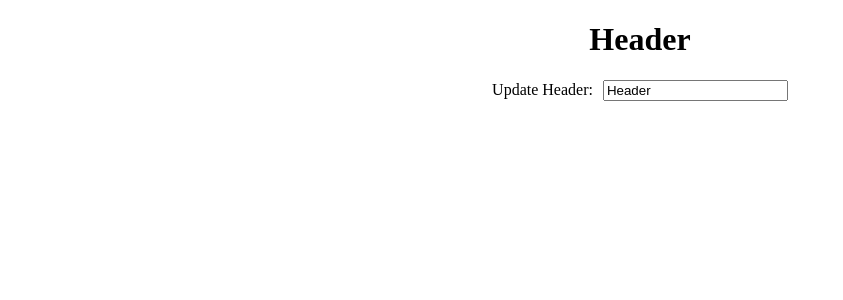
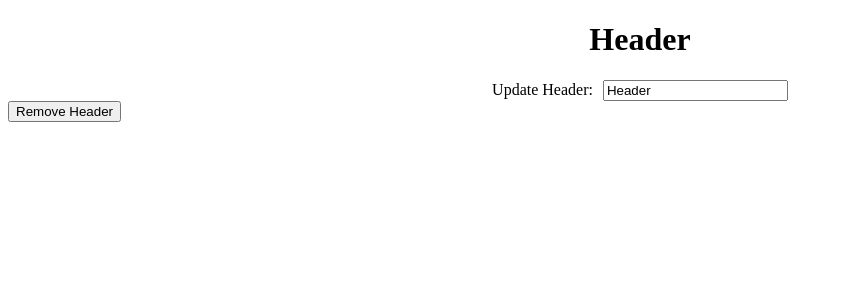
Before and after one commit to mjshuff23/react-class-workshop, a React (Create React App) app in the folder client/: page / in a window 1280 px wide. Shown: the top 300 px of the page, without its empty margins (0-843 px from the left). Built offline with nearby package versions, Linux system fonts and the light colour scheme.

Commit message:
added componentWillUnmount

```diff
--- a/client/src/App.js
+++ b/client/src/App.js
@@ -1,8 +1,30 @@
 import React from 'react';
 import Header from './components/Header';
 
-function App() {
-	return <Header />;
+class App extends React.Component {
+	constructor() {
+		super();
+		this.state = {
+			handleChildMount: true,
+		};
+	}
+
+	handleChildUnmount = () => {
+		this.setState({
+			handleChildMount: false,
+		});
+	};
+
+	render() {
+		return (
+			<>
+				{this.state.handleChildMount && <Header />}
+				{this.state.handleChildMount && (
+					<button onClick={this.handleChildUnmount}>Remove Header</button>
+				)}
+			</>
+		);
+	}
 }
 
 export default App;
--- a/client/src/components/Header.js
+++ b/client/src/components/Header.js
@@ -14,6 +14,10 @@ class Header extends React.Component {
 
 	componentDidUpdate() {
 		console.log(this.state.header);
+	}
+
+	componentWillUnmount() {
+		console.log('Unmounting Header');
 	}
 
 	updateHeader = (e) => {
```
